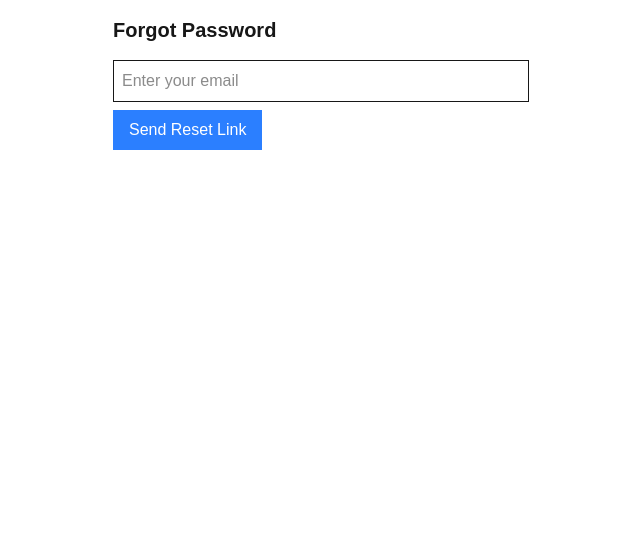
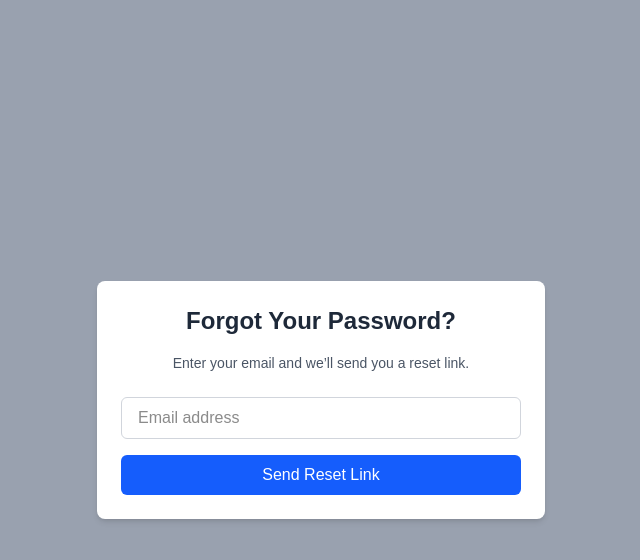
Before and after one commit to bonsii2/SSR-Auth-project, a Next.js app: page /auth/forgetPassword in a window 1280 px wide. Shown: the top 560 px of the page, without its empty margins (319-959 px from the left). Built offline with nearby package versions, Linux system fonts and the light colour scheme.

Commit message:
i style the forget password page and reset password

```diff
--- a/src/app/auth/forgetPassword/page.tsx
+++ b/src/app/auth/forgetPassword/page.tsx
@@ -1,5 +1,4 @@
-// pages/forgot-password.tsx
-'use client'
+"use client";
 import { useState } from "react";
 import { createClient } from "@supabase/supabase-js";
 
@@ -8,35 +7,53 @@ export default function ForgotPassword() {
   const [message, setMessage] = useState("");
 
   const handleReset = async () => {
-    console.log("Running in browser?", typeof window !== "undefined");
     const supabase = createClient(
       process.env.NEXT_PUBLIC_SUPABASE_URL!,
       process.env.NEXT_PUBLIC_SUPABASE_ANON_KEY!
-  )
+    );
+
     const { error } = await supabase.auth.resetPasswordForEmail(email, {
-      redirectTo: "http://localhost:3000/auth/resetPassword", // Change to your deployed URL
+      redirectTo: "http://localhost:3000/auth/resetPassword",
     });
-    if (error) setMessage(error.message);
-    else setMessage("Password reset email sent!");
+
+    setMessage(error ? error.message : "✅ Password reset email sent!");
   };
 
   return (
-    <div className="p-4 max-w-md mx-auto">
-      <h1 className="text-xl font-bold mb-4">Forgot Password</h1>
+    <div className="min-h-screen flex items-center justify-center bg-gray-400 px-4">
+      <div className="w-full max-w-md bg-white shadow-md rounded-lg p-6">
+        <h1 className="text-2xl font-semibold text-gray-800 mb-4 text-center">
+          Forgot Your Password?
+        </h1>
+        <p className="text-sm text-gray-600 mb-6 text-center">
+          Enter your email and we’ll send you a reset link.
+        </p>
+
         <input
           type="email"
-        placeholder="Enter your email"
+          placeholder="Email address"
           value={email}
           onChange={(e) => setEmail(e.target.value)}
-        className="border p-2 w-full mb-2"
+          className="w-full px-4 py-2 border border-gray-300 rounded-md focus:outline-none focus:ring-2 focus:ring-blue-500 mb-4"
         />
+
         <button
           onClick={handleReset}
-        className="bg-blue-500 text-white px-4 py-2"
+          className="w-full bg-blue-600 hover:bg-blue-700 text-white font-medium py-2 px-4 rounded-md transition duration-200"
         >
           Send Reset Link
         </button>
-      {message && <p className="mt-2 text-sm">{message}</p>}
+
+        {message && (
+          <p
+            className={`mt-4 text-sm text-center ${
+              message.includes("✅") ? "text-green-600" : "text-red-500"
+            }`}
+          >
+            {message}
+          </p>
+        )}
+      </div>
     </div>
   );
 }
--- a/src/app/auth/resetPassword/page.tsx
+++ b/src/app/auth/resetPassword/page.tsx
@@ -1,4 +1,4 @@
-'use client'
+"use client";
 import { useState, useEffect } from "react";
 import { createClient } from "@supabase/supabase-js";
 import { useRouter } from "next/navigation";
@@ -8,41 +8,55 @@ export default function ResetPassword() {
   const [message, setMessage] = useState("");
   const router = useRouter();
 
-  useEffect(() => {
-    // Supabase automatically signs in the user via the magic link
-    // So we can now update their password
-  }, []);
-
   const supabase = createClient(
     process.env.NEXT_PUBLIC_SUPABASE_URL!,
     process.env.NEXT_PUBLIC_SUPABASE_ANON_KEY!
-  )
+  );
+
   const handleUpdate = async () => {
     const { error } = await supabase.auth.updateUser({ password });
     if (error) setMessage(error.message);
     else {
-      setMessage("Password updated successfully!");
-      setTimeout(() => router.push("/login"), 2000);
+      setMessage("✅ Password updated successfully!");
+      setTimeout(() => router.push("/auth/login"), 2000);
     }
   };
 
   return (
-    <div className="p-4 max-w-md mx-auto">
-      <h1 className="text-xl font-bold mb-4">Reset Your Password</h1>
+    <div className="min-h-screen flex items-center justify-center bg-gray-50 px-4">
+      <div className="w-full max-w-md bg-white shadow-md rounded-lg p-6">
+        <h1 className="text-2xl font-semibold text-gray-800 mb-4 text-center">
+          Reset Your Password
+        </h1>
+        <p className="text-sm text-gray-600 mb-6 text-center">
+          Enter your new password to complete the reset.
+        </p>
+
         <input
           type="password"
           placeholder="New password"
           value={password}
           onChange={(e) => setPassword(e.target.value)}
-        className="border p-2 w-full mb-2"
+          className="w-full px-4 py-2 border border-gray-300 rounded-md focus:outline-none focus:ring-2 focus:ring-green-500 mb-4"
         />
+
         <button
           onClick={handleUpdate}
-        className="bg-green-500 text-white px-4 py-2"
+          className="w-full bg-green-600 hover:bg-green-700 text-white font-medium py-2 px-4 rounded-md transition duration-200"
         >
           Update Password
         </button>
-      {message && <p className="mt-2 text-sm">{message}</p>}
+
+        {message && (
+          <p
+            className={`mt-4 text-sm text-center ${
+              message.includes("✅") ? "text-green-600" : "text-red-500"
+            }`}
+          >
+            {message}
+          </p>
+        )}
+      </div>
     </div>
   );
 }
```
Lines whose indentation alone changed are shown as unchanged.
